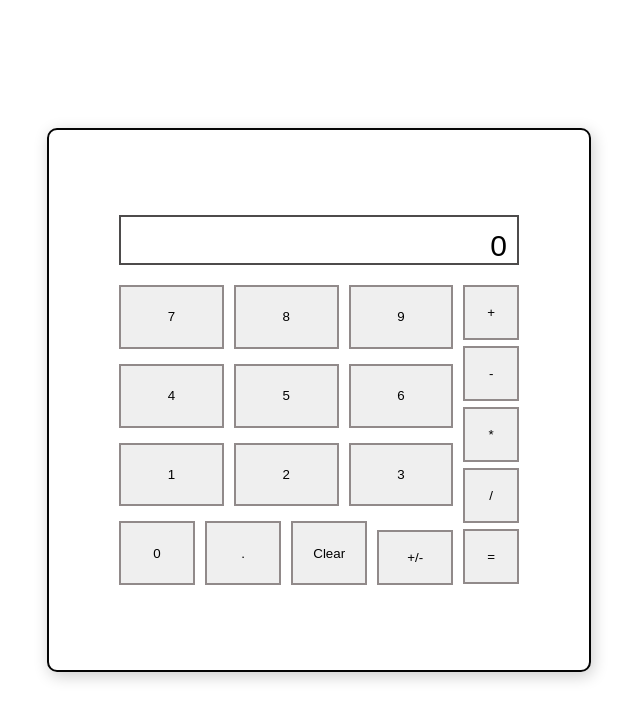
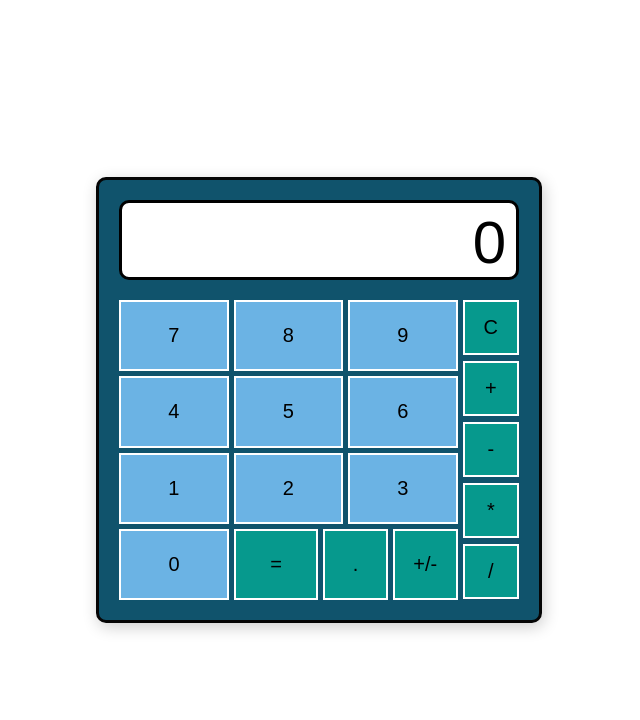
Before and after one commit to Just-404/calculator, a plain HTML site: page index.html in a window 1280 px wide. Shown: the whole page, without its empty margins (321-961 px from the left). Drawn offline with Linux system fonts and the light colour scheme.

Commit message:
Improve design

```diff
--- a/index.html
+++ b/index.html
@@ -27,18 +27,19 @@
                     <div>
                         <button class="digit">1</button>  <button class="digit">2</button>  <button class="digit">3</button>
                     </div>
-                    <div>
-                        <button class="digit">0</button> <button id="point">.</button> <button id="clear">Clear</button>  <button id="change-sign">+/-</button>
+                    <div class="style-zero">
+                        <button class="digit">0</button>  <button id="equal">=</button>  <button id="point">.</button> <button id="change-sign">+/-</button>
                     </div>
 
 
                 </div>
                 <div class="operators">
+                    <button id="clear">C</button>
                     <button class="operator">+</button>
                     <button class="operator">-</button>
                     <button class="operator">*</button>
                     <button class="operator">/</button>
-                    <button id="equal">=</button>
+
                 </div>
 
             </div>
--- a/style.css
+++ b/style.css
@@ -11,8 +11,8 @@ body{
     align-items: center;
 }
 .container{
-    width: 500px;
-    height: 500px;
+    width: 400px;
+    height: 400px;
     padding: 20px;
     display: flex;
     flex-direction: column;
@@ -21,26 +21,50 @@ body{
     align-items: center;
     border-radius: 10px;
     box-shadow: 2px 4px 16px rgba(0,0,0,.2);
-    border: 2px solid rgb(5, 5, 5);
+    border: 3px solid rgb(5, 5, 5);
+    background-color: rgba(3, 73, 100, 0.945);
 
 }
 button{
-    border: 2px solid rgb(145, 138, 138);
+    border: 2px solid rgb(255, 255, 255);
+    cursor: pointer;
+    font-size: 20px;
+
+}
+.operators button, #change-sign, #point, #equal{
+    background-color: rgb(6, 153, 141);
 }
 
+#equal{
+    flex-grow: 1.4;
+}
+
+.digit{
+    background-color: rgb(107, 179, 228);
+}
 button:hover{
-    background-color: rgb(255, 217, 146);
+    background-color: rgb(255, 255, 255) !important;
+    box-shadow: 0 12px 16px 0 rgba(0,0,0,0.24);
+    transition-duration: 0.1s;
 }
+button:active {
+    background-color: #3e8e41;
+    box-shadow: 0 5px #666;
+    transform: translateY(4px);
+  }
+
 output{
+    background-color: white;
     box-sizing: border-box;
-    border: 2px solid rgb(77, 75, 75);
+    border: 3px solid rgb(0, 0, 0);
     padding: 0 10px;
-    height: 50px;
+    height: 80px;
+    border-radius: 10px;
     width: 400px;
     display: flex;
     justify-content: flex-end;
     align-items: end;
-
+    font-size: 60px;
 }
 .buttons{
     width: 400px;
@@ -51,7 +75,7 @@ output{
 
 .down{
     display: flex;
-    gap: 10px
+    gap: 5px
 }
 
 .numbers{
@@ -59,17 +83,20 @@ output{
     height: 300px;
     flex-direction: column;
     width: 360px;
-    gap: 15px;
+    gap: 5px;
 }
 .numbers div{
     flex: 1;
     display: flex;
-    gap: 10px;
+    gap: 5px;
+}
+
+.style-zero button:nth-child(1){
+    flex: 1.7 1 auto;
 }
 
 .numbers div button{
     flex: 1;
-    gap: 10px;
 }
 .operators{
     display: flex;
@@ -77,11 +104,7 @@ output{
     gap: 6px;
     width: 60px;
 }
-.operators button, #change-sign{
+
+.operators button{
     height: 55px;
 }
-
-#change-sign{
-    align-self: flex-end;
-    width: 60px;
-}
```
